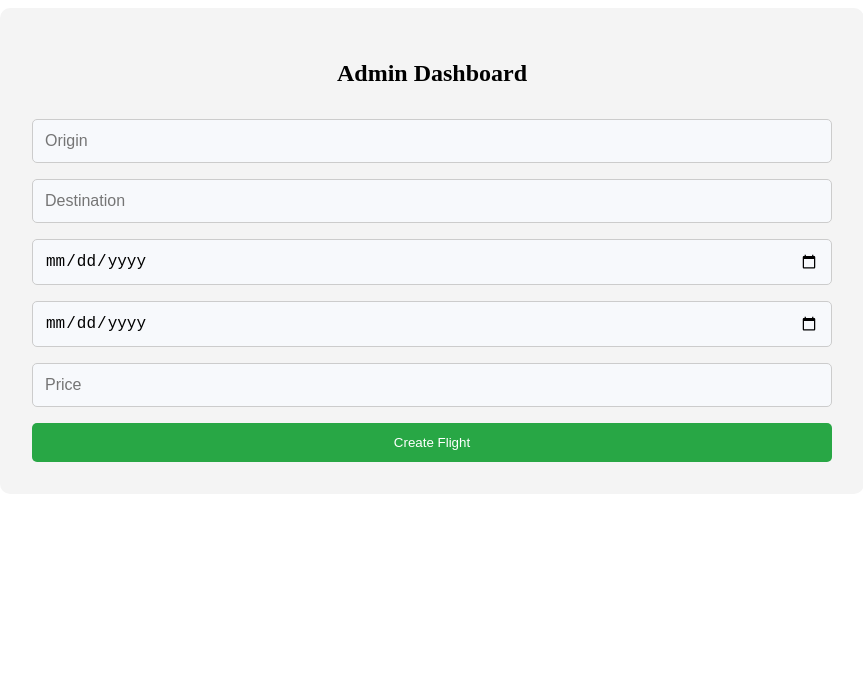
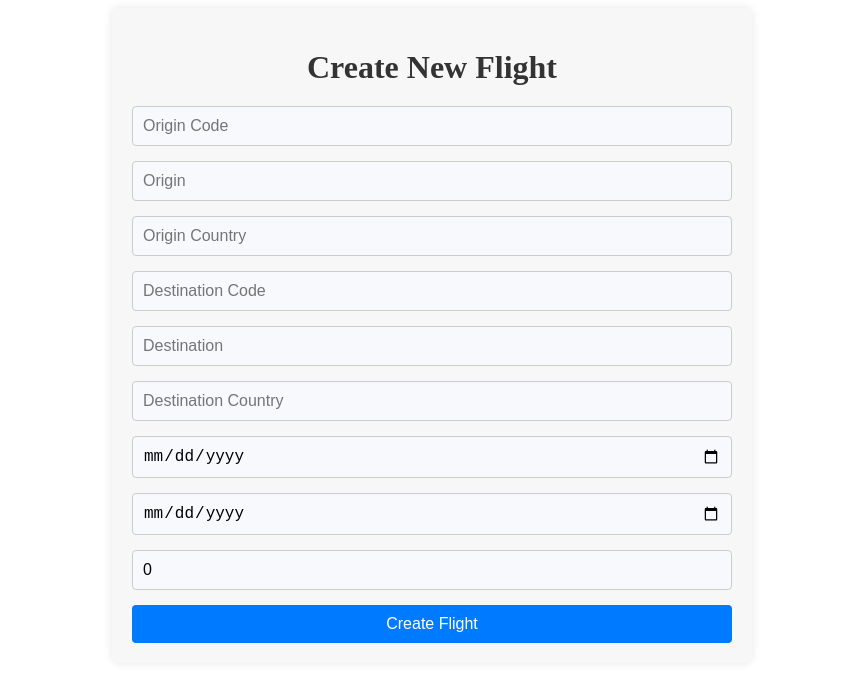
Before and after one commit to shirocola/flight-booking-frontend, a React (Vite) app: page /admin/dashboard in a window 1280 px wide. Shown: the top 682 px of the page, without its empty margins (208-1071 px from the left). Built offline with nearby package versions, Linux system fonts and the light colour scheme.

Commit message:
adjust dashboard to match be

```diff
--- a/src/components/admin/Dashboard/AdminDashboard.module.scss
+++ b/src/components/admin/Dashboard/AdminDashboard.module.scss
@@ -1,52 +1,44 @@
-.dashboard-container {
-    padding: 2rem;
-    max-width: 800px;
+// src/components/AdminDashboard/AdminDashboard.module.scss
+
+.admin-dashboard {
+    max-width: 600px;
     margin: 0 auto;
-    background-color: #f4f4f4;
-    border-radius: 10px;
+    padding: 20px;
+    background-color: #f7f7f7;
+    border-radius: 8px;
+    box-shadow: 0 0 10px rgba(0, 0, 0, 0.1);
+
+    h1 {
+      text-align: center;
+      margin-bottom: 20px;
+      color: #333;
     }
 
-  h2 {
-    text-align: center;
-    margin-bottom: 2rem;
+    .flight-form {
+      display: flex;
+      flex-direction: column;
+
+      input {
+        margin-bottom: 15px;
+        padding: 10px;
+        border: 1px solid #ccc;
+        border-radius: 4px;
+        font-size: 16px;
       }
 
-  .create-flight-form {
-    display: flex;
-    flex-direction: column;
-    gap: 1rem;
-  }
-
-  input {
-    padding: 0.75rem;
-    border: 1px solid #ccc;
-    border-radius: 5px;
-    width: 100%;
-    box-sizing: border-box;
-  }
-
-  button {
-    padding: 0.75rem;
-    background-color: #28a745;
+      .submit-button {
+        padding: 10px;
+        background-color: #007bff;
         color: #fff;
         border: none;
-    border-radius: 5px;
+        border-radius: 4px;
+        font-size: 16px;
         cursor: pointer;
         transition: background-color 0.3s ease;
+
+        &:hover {
+          background-color: #0056b3;
         }
-
-  button:hover {
-    background-color: #218838;
       }
-
-  .success-message {
-    color: #28a745;
-    text-align: center;
-    margin-top: 1rem;
     }
-
-  .error-message {
-    color: #ff0000;
-    text-align: center;
-    margin-top: 1rem;
   }
--- a/src/components/admin/Dashboard/AdminDashboard.tsx
+++ b/src/components/admin/Dashboard/AdminDashboard.tsx
@@ -1,91 +1,122 @@
+// src/components/AdminDashboard/AdminDashboard.tsx
+
 import React, { useState } from 'react';
 import axios from 'axios';
 import styles from './AdminDashboard.module.scss';
 
 const AdminDashboard: React.FC = () => {
-  const [origin, setOrigin] = useState('');
-  const [destination, setDestination] = useState('');
-  const [departureDate, setDepartureDate] = useState('');
-  const [returnDate, setReturnDate] = useState('');
-  const [price, setPrice] = useState<number | ''>('');
-  const [message, setMessage] = useState<string | null>(null);
-  const [error, setError] = useState<string | null>(null);
+  const [formData, setFormData] = useState({
+    originCode: '',
+    origin: '',
+    originCountry: '',
+    destinationCode: '',
+    destination: '',
+    destinationCountry: '',
+    departureDate: '',
+    returnDate: '',
+    price: 0,
+  });
 
-  const handleCreateFlight = async (e: React.FormEvent) => {
+  const handleChange = (e: React.ChangeEvent<HTMLInputElement>) => {
+    const { name, value } = e.target;
+    setFormData({
+      ...formData,
+      [name]: value,
+    });
+  };
+
+  const handleSubmit = async (e: React.FormEvent) => {
     e.preventDefault();
-    setError(null);
-    setMessage(null);
-
     try {
-      const token = localStorage.getItem('admin_token');
-      const response = await axios.post(
-        'https://localhost:3000/flights',
-        {
-          origin,
-          destination,
-          departureDate,
-          returnDate,
-          price,
-        },
-        {
-          headers: {
-            Authorization: `Bearer ${token}`,
-          },
-        }
-      );
-      setMessage('Flight created successfully!');
-      setOrigin('');
-      setDestination('');
-      setDepartureDate('');
-      setReturnDate('');
-      setPrice('');
+      await axios.post('https://localhost:3000/flights', formData, {
+        headers: { Authorization: `Bearer ${localStorage.getItem('token')}` },
+      });
+      alert('Flight created successfully!');
     } catch (error) {
-      setError('Error creating flight. Please try again.');
+      console.error('Error creating flight:', error);
+      alert('Failed to create flight. Please try again.');
     }
   };
 
   return (
-    <div className={styles['dashboard-container']}>
-      <h2>Admin Dashboard</h2>
-      <form className={styles['create-flight-form']} onSubmit={handleCreateFlight}>
+    <div className={styles['admin-dashboard']}>
+      <h1>Create New Flight</h1>
+      <form onSubmit={handleSubmit} className={styles['flight-form']}>
         <input
           type="text"
-          placeholder="Origin"
-          value={origin}
-          onChange={(e) => setOrigin(e.target.value)}
+          name="originCode"
+          placeholder="Origin Code"
+          value={formData.originCode}
+          onChange={handleChange}
           required
         />
         <input
           type="text"
+          name="origin"
+          placeholder="Origin"
+          value={formData.origin}
+          onChange={handleChange}
+          required
+        />
+        <input
+          type="text"
+          name="originCountry"
+          placeholder="Origin Country"
+          value={formData.originCountry}
+          onChange={handleChange}
+          required
+        />
+        <input
+          type="text"
+          name="destinationCode"
+          placeholder="Destination Code"
+          value={formData.destinationCode}
+          onChange={handleChange}
+          required
+        />
+        <input
+          type="text"
+          name="destination"
           placeholder="Destination"
-          value={destination}
-          onChange={(e) => setDestination(e.target.value)}
+          value={formData.destination}
+          onChange={handleChange}
+          required
+        />
+        <input
+          type="text"
+          name="destinationCountry"
+          placeholder="Destination Country"
+          value={formData.destinationCountry}
+          onChange={handleChange}
           required
         />
         <input
           type="date"
+          name="departureDate"
           placeholder="Departure Date"
-          value={departureDate}
-          onChange={(e) => setDepartureDate(e.target.value)}
+          value={formData.departureDate}
+          onChange={handleChange}
           required
         />
         <input
           type="date"
-          placeholder="Return Date"
-          value={returnDate}
-          onChange={(e) => setReturnDate(e.target.value)}
+          name="returnDate"
+          placeholder="Return Date (Optional)"
+          value={formData.returnDate}
+          onChange={handleChange}
         />
         <input
           type="number"
+          name="price"
           placeholder="Price"
-          value={price}
-          onChange={(e) => setPrice(e.target.valueAsNumber)}
+          value={formData.price}
+          onChange={handleChange}
           required
         />
-        <button type="submit">Create Flight</button>
+        <button type="submit" className={styles['submit-button']}>
+          Create Flight
+        </button>
       </form>
-      {message && <p className={styles['success-message']}>{message}</p>}
-      {error && <p className={styles['error-message']}>{error}</p>}
     </div>
   );
 };
```
Lines whose indentation alone changed are shown as unchanged.
